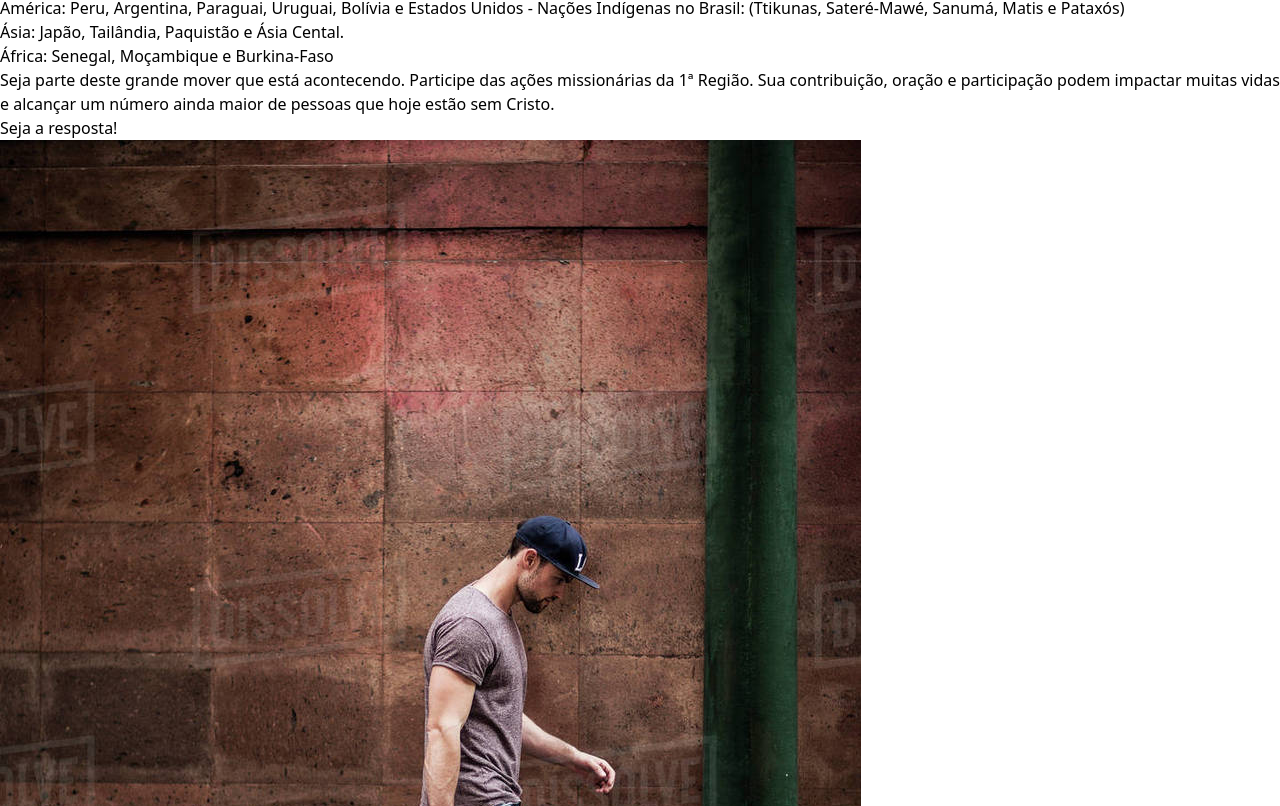
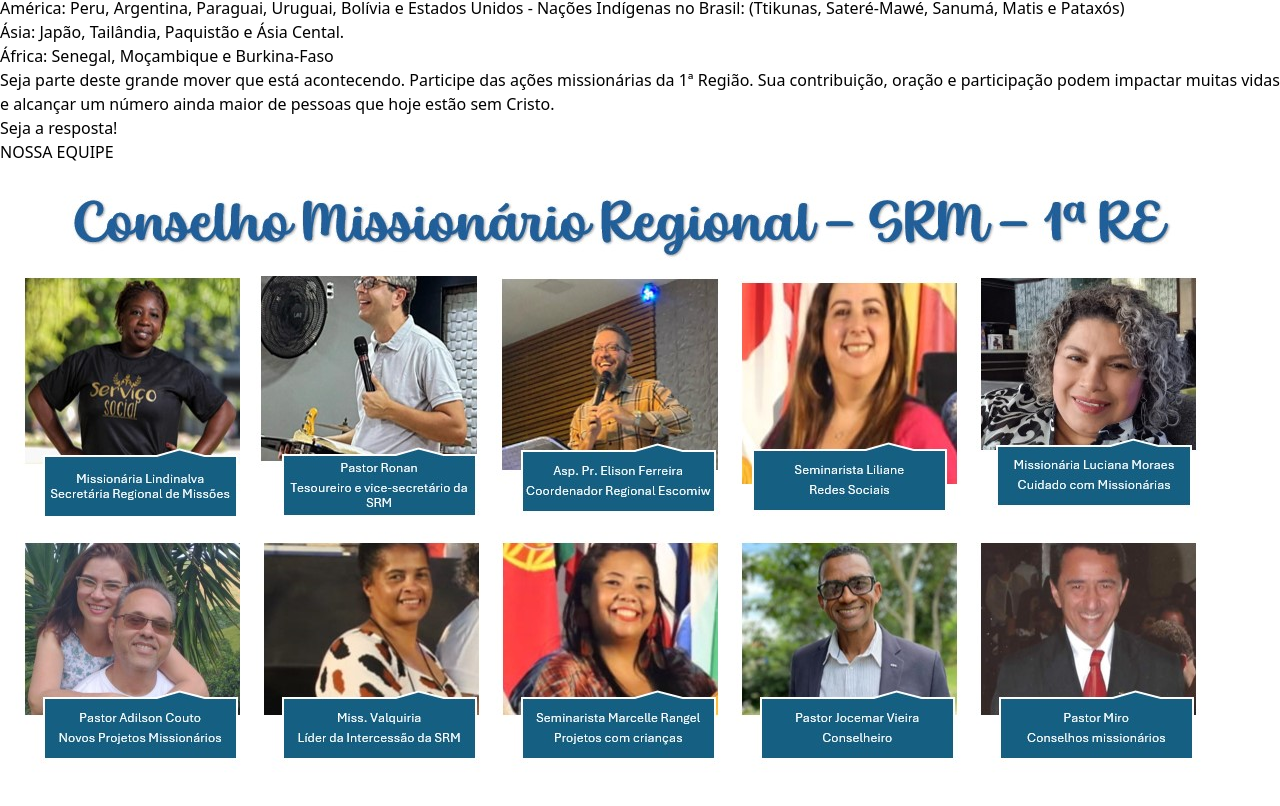
Before and after one commit to GianDoliveira/escomiw-, a React (Vite) app in the folder frontend/: page /sobre in a window 1280 px wide. Shown: the part 1634-2440 px from the top of the page. Built offline with nearby package versions, Linux system fonts and the light colour scheme.

Commit message:
page about finalized

```diff
--- a/frontend/src/Pages/About/About.tsx
+++ b/frontend/src/Pages/About/About.tsx
@@ -1,9 +1,9 @@
 function About() {
     return (
         <>
-            <section className="w-screen relative top-48 flex max-lg:flex-col justify-center items-center ">
-                <div className="lg:w-1/2 px-20 py-5 lg:py-40 overflow-auto lg:border border-gray-400">
-                    <h1 className="text-center text-5xl font-bold mb-4 text-[#080451]">SOBRE</h1>
+            <section className="w-screen h-screen relative flex flex-col justify-center items-center ">
+                <h1 className="text-center text-5xl font-bold mb-4 text-[#080451]">SOBRE</h1>
+                <div className="lg:w-1/2 h-96 px-20 py-5 lg:py-10 overflow-auto lg:border border-gray-400">
                     <p className="py-5 max-lg:text-3xl">A Secretaria Regional de Missões é o Órgão Regional instituído para executar os planos e
                         programas missionários da igreja, sendo responsável diretamente pela expansão das Igrejas
                         Wesleyanas no campo missionário da 1ª Região, no estado do Piauí, além de contribuir com o
@@ -61,14 +61,11 @@
                     </p>
                     <p className="py-5 max-lg:text-3xl">Seja a resposta!</p>
                 </div>
-
-                <img src="./a.jpg" />
-
             </section>
-            <section className="relative top-72 w-screen h-screen">
+            <section className="w-screen flex relative bottom-14 justify-center items-center">
                 <div>
                     <h1 className="text-center text-5xl font-bold mb-4 text-[#080451]">NOSSA EQUIPE</h1>
-                    <img className="bg-center" src="./equipe srm.jpg" alt="Equipe Missionário Regional" />
+                    <img src="./equipe srm.jpg" alt="Equipe Missionário Regional" />
                 </div>
             </section>
         </>
```
